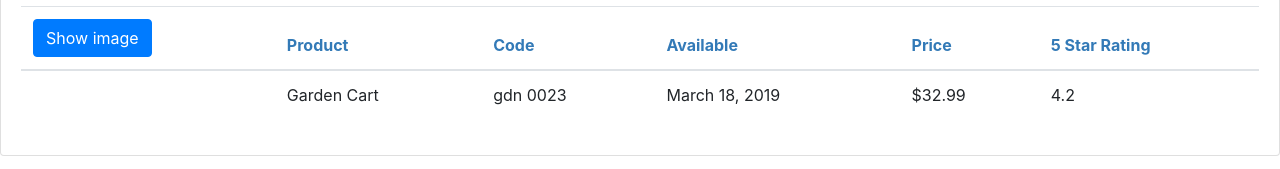
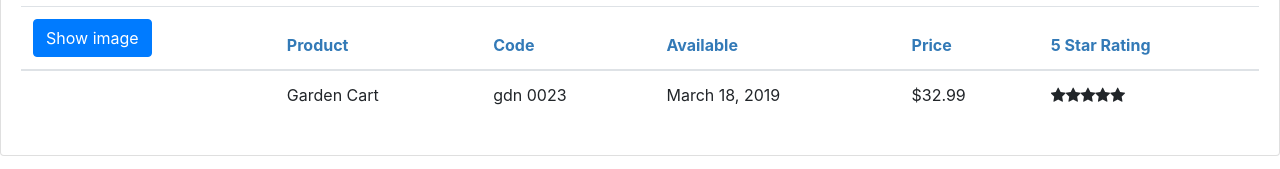
Before and after one commit to nxuni/Angular-Getting-Started-Pluralsight, an Angular app in the folder APM/: page / in a window 1280 px wide. Shown: the part 202-371 px from the top of the page. Built offline with nearby package versions, Linux system fonts and the light colour scheme.

Commit message:
Using a Nested Component

```diff
--- a/APM/src/app/app.module.ts
+++ b/APM/src/app/app.module.ts
@@ -5,13 +5,14 @@
 import { AppComponent } from './app.component';
 import { ProductlistComponent } from "./products/product-list.component";
 import { ConvertToSpacesPipe } from "./shared/convert-to-spaces.pipe";
-
+import { StarComponent } from "./shared/star.component";
 
 @NgModule({
   declarations: [
     AppComponent,
     ProductlistComponent,
-    ConvertToSpacesPipe
+    ConvertToSpacesPipe,
+    StarComponent
   ],
   imports: [
     BrowserModule,
--- a/APM/src/app/products/product-list.component.html
+++ b/APM/src/app/products/product-list.component.html
@@ -45,7 +45,9 @@
                         <td>{{product.productCode|lowercase|convertToSpaces:'-'}}</td>
                         <td>{{product.releaseDate}}</td>
                         <td>{{product.price|currency:'USD':'symbol':'1.2-2'}}</td>
-                        <td>{{product.starRating}}</td>
+                        <td>
+                            <pm-star></pm-star>
+                        </td>
                     </tr>
                 </tbody>
             </table>
--- a/APM/src/app/shared/star.component.html
+++ b/APM/src/app/shared/star.component.html
@@ -1,5 +1,5 @@
 <div class="crop"
-     [style.width.px]="starWidth"
+     [style.width.px]="cropWidth"
      [title]="rating">
   <div style="width: 75px">
     <span class="fa fa-star"></span>
```
